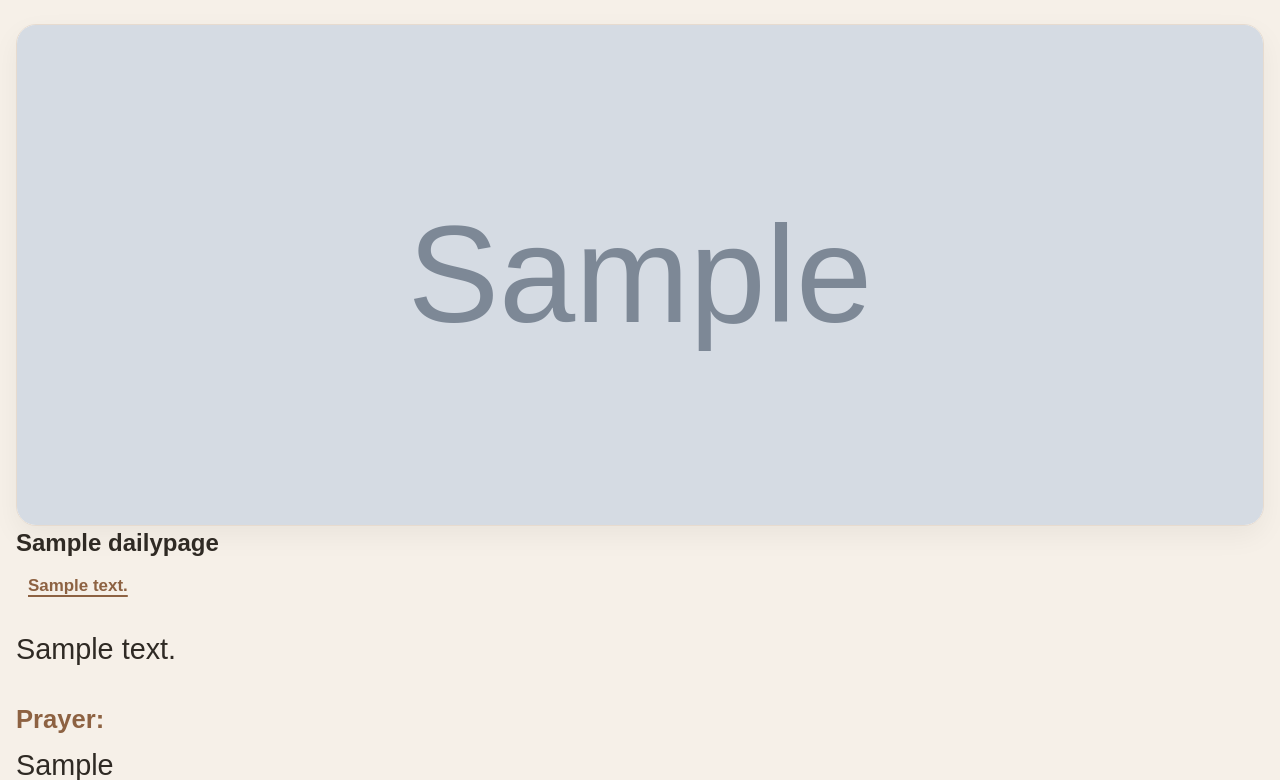
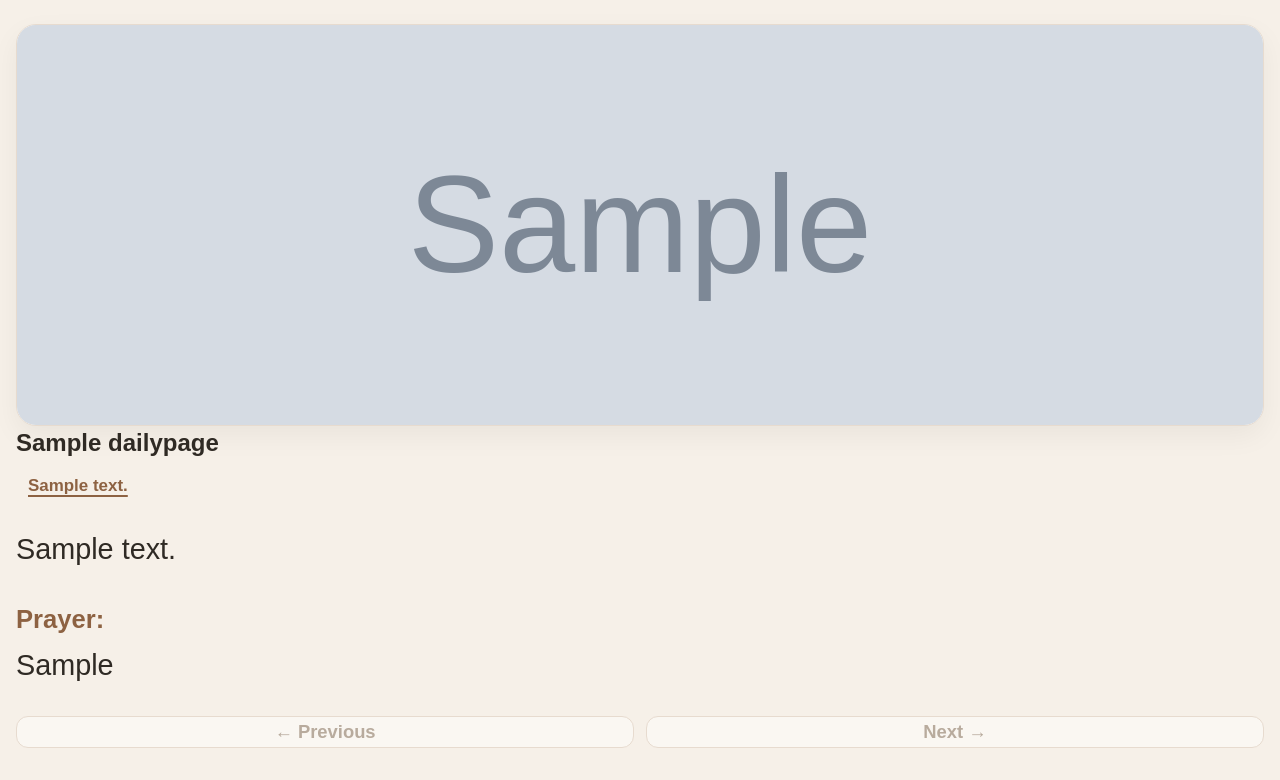
Before and after one commit to johnchen008/devotional2026, a Django app: page / in a window 1280 px wide. Shown: the top 780 px of the page. After the commit the page ends 748 px from the top, so only its background shows below. Run offline with Django 4.2, Linux system fonts and the light colour scheme; tables that the repository leaves empty hold one stand-in row (values such as "Sample post"); grey boxes marked "Sample" are stand-in pictures.

Commit message:
update template

```diff
--- a/static/css/site.css
+++ b/static/css/site.css
@@ -40,7 +40,7 @@ body {
 
 .hero-image {
     width: 100%;
-    max-height: 500px;
+    max-height: 400px;
     display: block;
     object-fit: cover;
     background: #eee;
```
